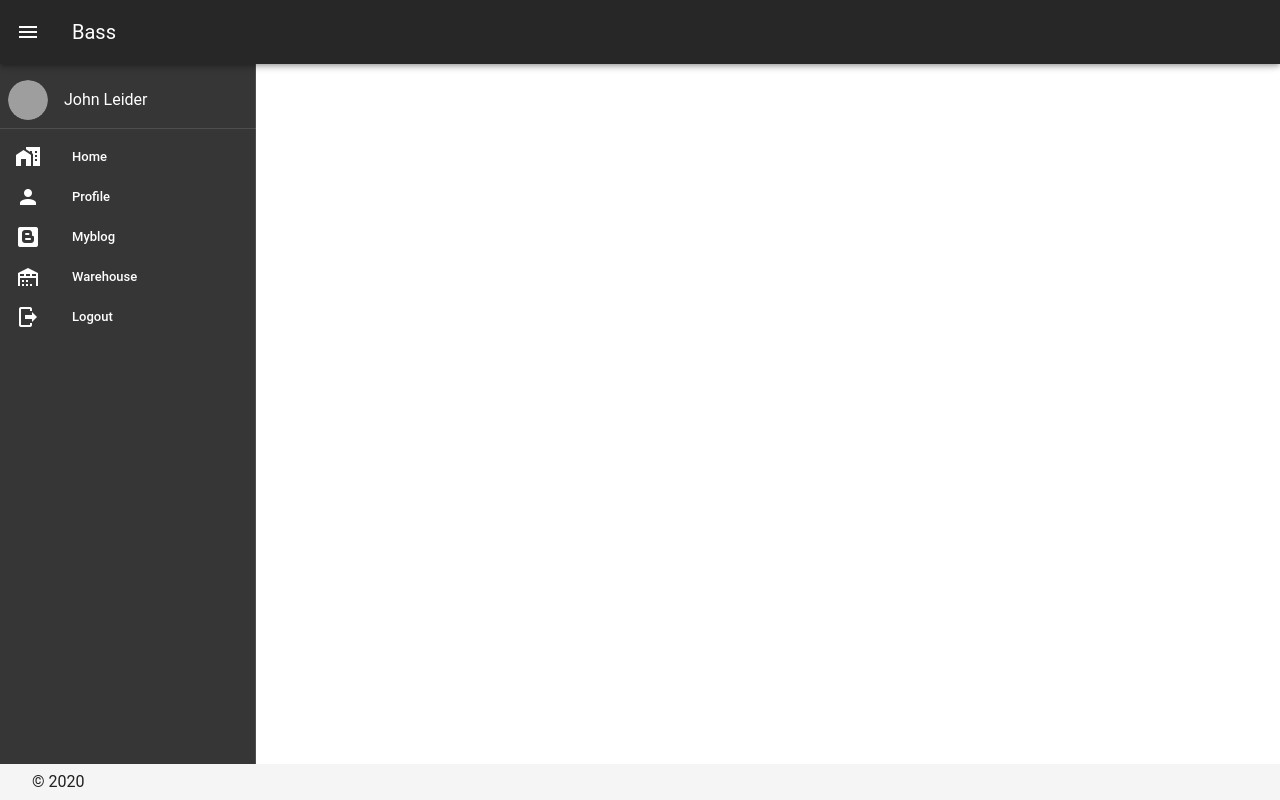
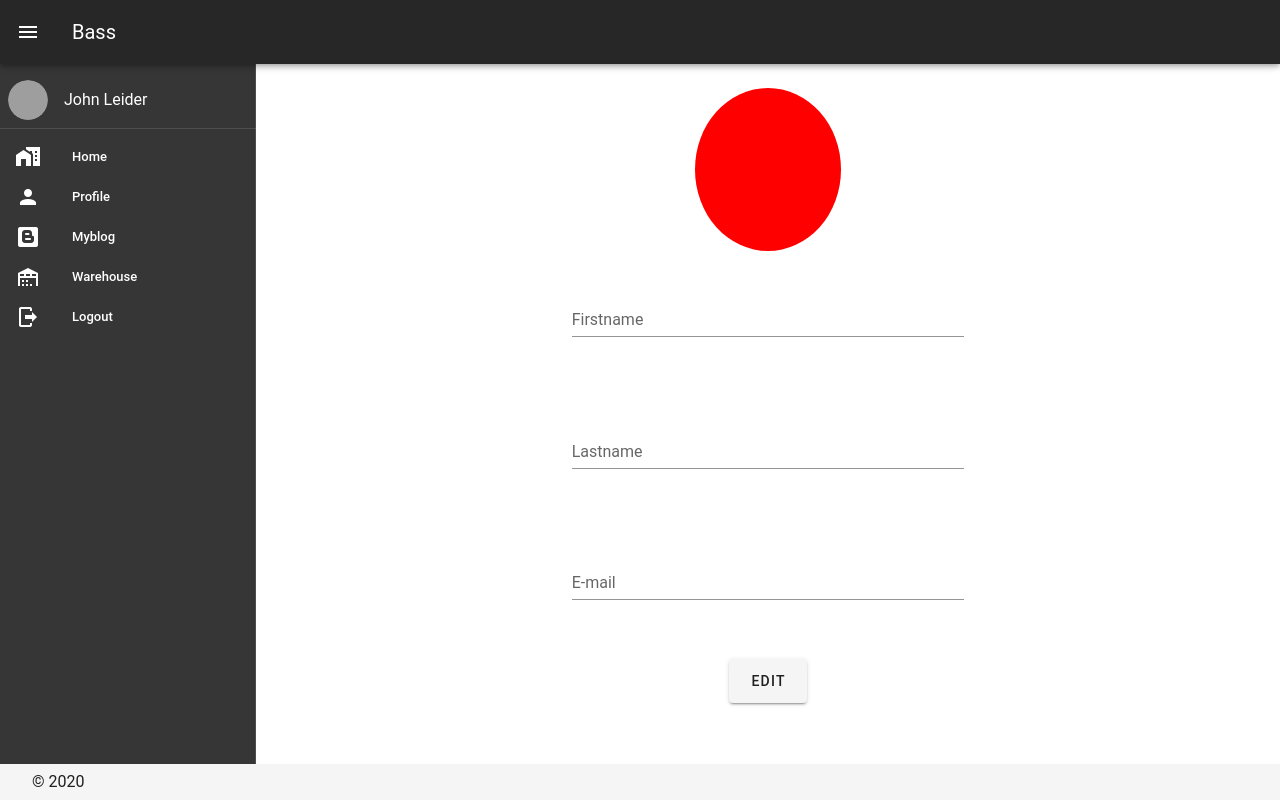
Before and after one commit to pedobearbn21/BassFrontEnd, a Vue app in the folder bass/: page /profile in a window 1280 px wide. Built offline with nearby package versions, Linux system fonts and the light colour scheme; grey boxes are pictures that could not be loaded; a small style sheet from the web is missing.

Commit message:
[add]add profile

```diff
--- a/bass/src/router/index.js
+++ b/bass/src/router/index.js
@@ -24,6 +24,12 @@ const routes = [
     name: "Myblog",
     component: Myblog
   },
+  {
+    path: "/profile",
+    name: "Profile",
+    component: () =>
+    import(/* webpackChunkName: "about" */ "../views/Profile.vue")
+  },
 
 ];
 
--- /dev/null
+++ b/bass/src/views/Profile.vue
@@ -0,0 +1,54 @@
+<template>
+  <div class="container">
+    <div class="circle"></div>
+      <v-row class="content justify-center">
+        <v-col md ="5">
+            <v-text-field
+                label="Firstname"
+            ></v-text-field>
+        </v-col>
+      </v-row>
+      <v-row class="content justify-center">
+        <v-col md ="5">
+            <v-text-field
+                label="Lastname"
+            ></v-text-field>
+        </v-col>
+      </v-row>
+      <v-row class="content justify-center">
+        <v-col md ="5">
+            <v-text-field
+                label="E-mail"
+            ></v-text-field>
+        </v-col>
+      </v-row>
+      <v-btn large>Edit</v-btn>
+  </div>
+</template>
+
+<script>
+export default {
+
+}
+</script>
+
+<style>
+.container{
+    width: 100%;
+    height: 100%;
+    display: flex;
+    justify-content: center;
+    flex-wrap:wrap;
+}
+.circle{
+    width:15%;
+    height: 25%;
+    background-color: red;
+    border-radius: 50%;
+
+}
+.content{
+    width:100%;
+
+}
+</style>
```
